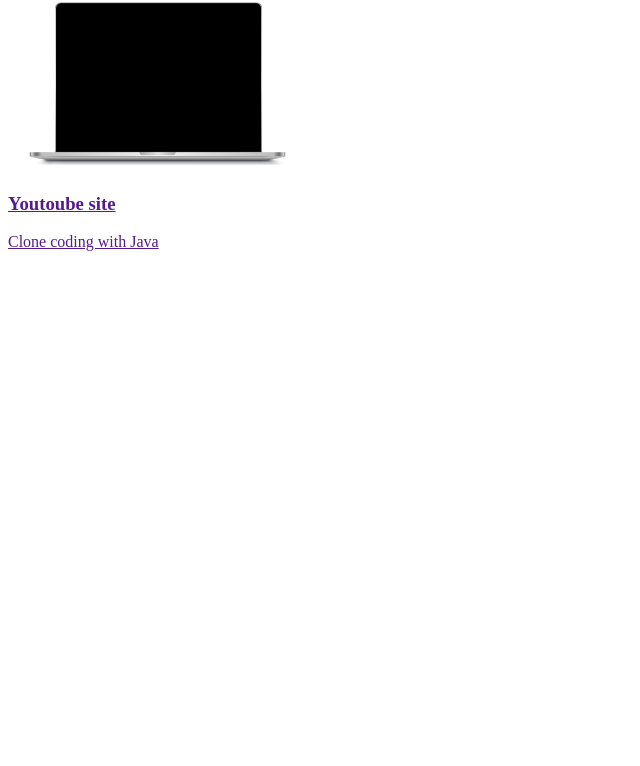
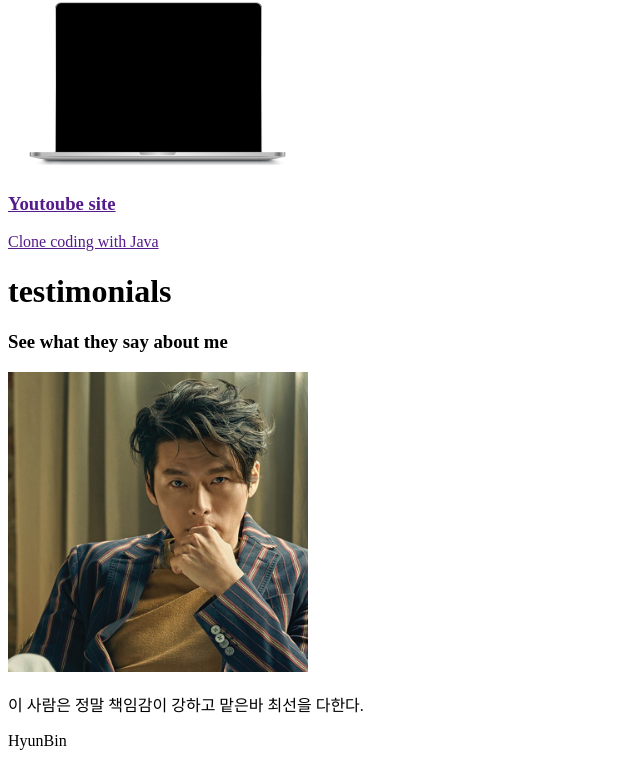
Before and after one commit to Songueijeong/uj.portfolio, a plain HTML site: page index.html in a window 1280 px wide. Shown: the part 2095-2861 px from the top of the page, without its empty margins (0-640 px from the left). Before the commit the page ends 2354 px from the top, so only its background shows below. Drawn offline with Linux system fonts and the light colour scheme.

Commit message:
HTML:testimonials

```diff
--- a/index.html
+++ b/index.html
@@ -136,7 +136,6 @@
 
         <div class="work__projects">
             <a href="https://github.com/Songueijeong/uj.portfolio"
-            class="project"
             data-type="Front-end"
             target="_blank"
             >
@@ -170,8 +169,25 @@
         </div>
     </section>
 
-    <!-- Testimonials -->
+    <!-- Testimonials  -->
     <section id="testimonials"></section>
+        <h1>testimonials</h1>
+        <h3>See what they say about me</h3>
+        <div class="testimonials">
+            <div class="testimonial">
+                <img
+                    src="imgs/testimonial.img/avatar.png"
+                    alt=""
+                    class="testimonial__avatar"
+                    width="300" height="300"
+                />
+                <div class="testimonial__speech-bubble">
+                    <p>이 사람은 정말 책임감이 강하고 맡은바 최선을 다한다.</p>
+                    <p class="name">HyunBin</p>
+                </div>
+            </div>
+        </div>
+
     <!-- Contact -->
     <section id="contact"></section>
 </body>
```
Also changed, not shown: imgs/testimonial.img/avatar.png (added).
